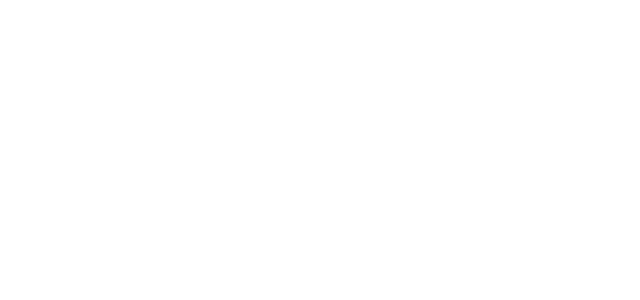
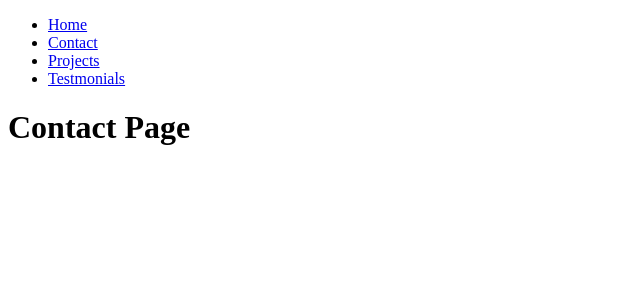
Before and after one commit to GabrielMatosoFS/sprint-4-atividades, a React (Vite) app: page /contact in a window 1280 px wide. Shown: the top 300 px of the page, without its empty margins (0-640 px from the left). Built offline with nearby package versions, Linux system fonts and the light colour scheme.

Commit message:
atividade1

```diff
--- a/package.json
+++ b/package.json
@@ -11,7 +11,8 @@
   },
   "dependencies": {
     "react": "^18.2.0",
-    "react-dom": "^18.2.0"
+    "react-dom": "^18.2.0",
+    "react-router-dom": "^6.14.2"
   },
   "devDependencies": {
     "@types/react": "^18.2.15",
--- a/src/App.jsx
+++ b/src/App.jsx
@@ -1,7 +1,11 @@
+import { Header } from "./components/Header"
+import { RoutesMain } from "./routes"
+
 function App() {
   return (
     <>
-
+      <Header />
+      <RoutesMain />
     </>
   )
 }
--- /dev/null
+++ b/src/components/Header/index.jsx
@@ -0,0 +1,24 @@
+import { Link } from "react-router-dom"
+
+export const Header = () => {
+    return(
+        <header>
+            <nav>
+                <ul>
+                    <li>
+                        <Link to="/">Home</Link>
+                    </li>
+                    <li>
+                        <Link to="/contact">Contact</Link>
+                    </li>
+                    <li>
+                        <Link to="/projects">Projects</Link>
+                    </li>
+                    <li>
+                        <Link to="/testmonials">Testmonials</Link>
+                    </li>
+                </ul>
+            </nav>
+        </header>
+    )
+}
--- a/src/main.jsx
+++ b/src/main.jsx
@@ -1,9 +1,12 @@
-import React from 'react'
-import ReactDOM from 'react-dom/client'
-import App from './App.jsx'
+import React from "react";
+import ReactDOM from "react-dom/client";
+import App from "./App.jsx";
+import { BrowserRouter } from "react-router-dom";
 
-ReactDOM.createRoot(document.getElementById('root')).render(
-  <React.StrictMode>
-    <App />
-  </React.StrictMode>,
-)
+ReactDOM.createRoot(document.getElementById("root")).render(
+   <React.StrictMode>
+      <BrowserRouter>
+         <App />
+      </BrowserRouter>
+   </React.StrictMode>
+);
--- /dev/null
+++ b/src/pages/ContactPage/index.jsx
@@ -0,0 +1,7 @@
+export const ContactPage = () => {
+    return (
+        <main>
+            <h1>Contact Page</h1>
+        </main>
+    )
+}
--- /dev/null
+++ b/src/pages/HomePage/index.jsx
@@ -0,0 +1,7 @@
+export const HomePage = () => {
+    return (
+        <main>
+            <h1>Home Page</h1>
+        </main>
+    )
+}
--- /dev/null
+++ b/src/pages/ProjectsPage/index.jsx
@@ -0,0 +1,7 @@
+export const ProjectsPage = () => {
+    return (
+        <main>
+            <h1>Project Page</h1>
+        </main>
+    )
+}
--- /dev/null
+++ b/src/pages/TestmonialsPage/index.jsx
@@ -0,0 +1,7 @@
+export const TestmonialsPage = () => {
+    return (
+        <main>
+            <h1>Testmonial Page</h1>
+        </main>
+    )
+}
--- /dev/null
+++ b/src/routes/index.jsx
@@ -0,0 +1,16 @@
+import { Route, Routes } from "react-router-dom"
+import { HomePage } from "../pages/HomePage"
+import { ContactPage } from "../pages/ContactPage"
+import { ProjectsPage } from "../pages/ProjectsPage"
+import { TestmonialsPage } from "../pages/TestmonialsPage"
+
+export const RoutesMain = () => {
+    return(
+        <Routes>
+            <Route path="/" element={<HomePage />} />
+            <Route path="/contact" element={<ContactPage />} />
+            <Route path="/projects" element={<ProjectsPage />} />
+            <Route path="/testmonials" element={<TestmonialsPage/>} />
+        </Routes>
+    )
+}
```
Also changed, not shown: 1 other file (tests, documents, lock files or other folders).
